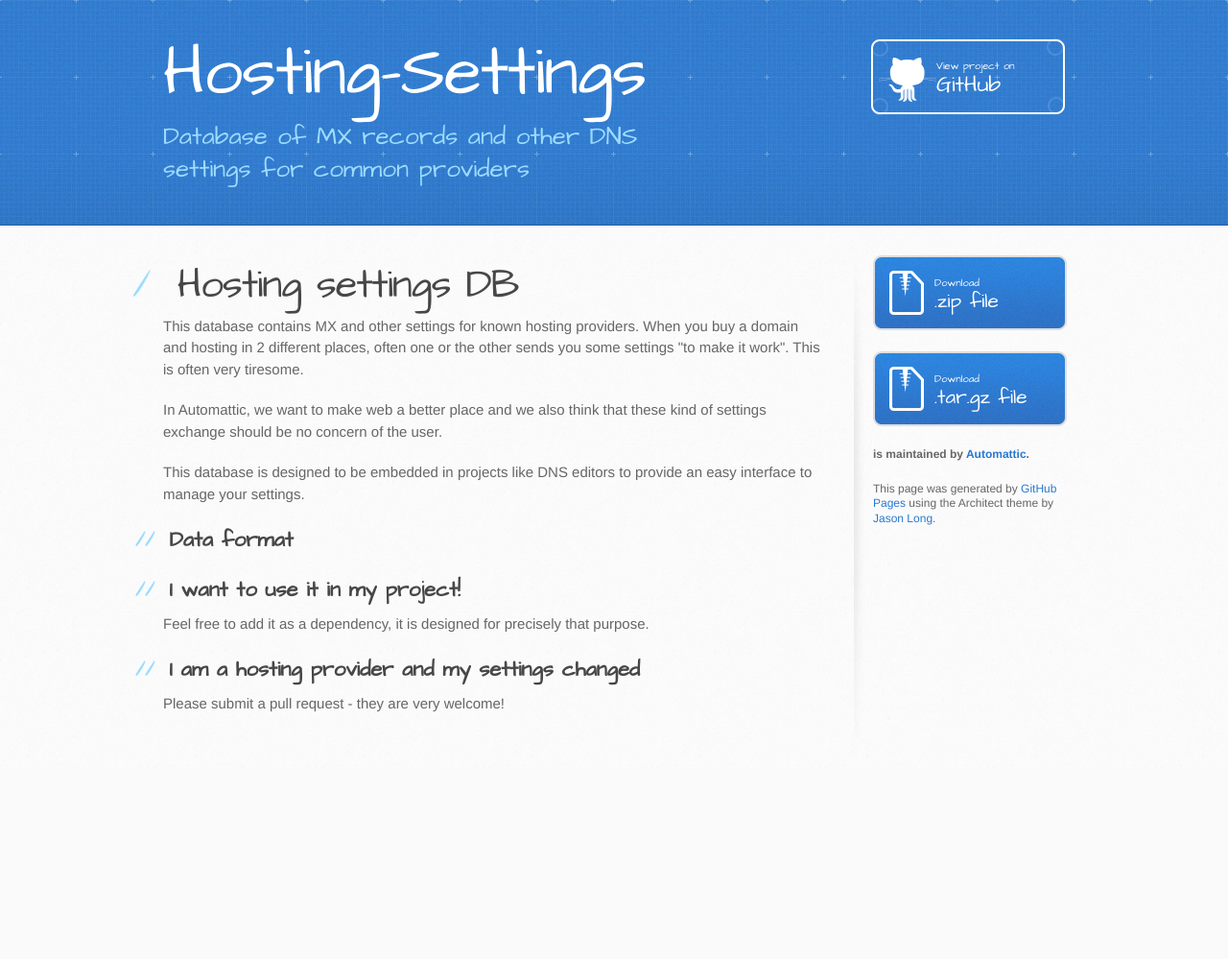
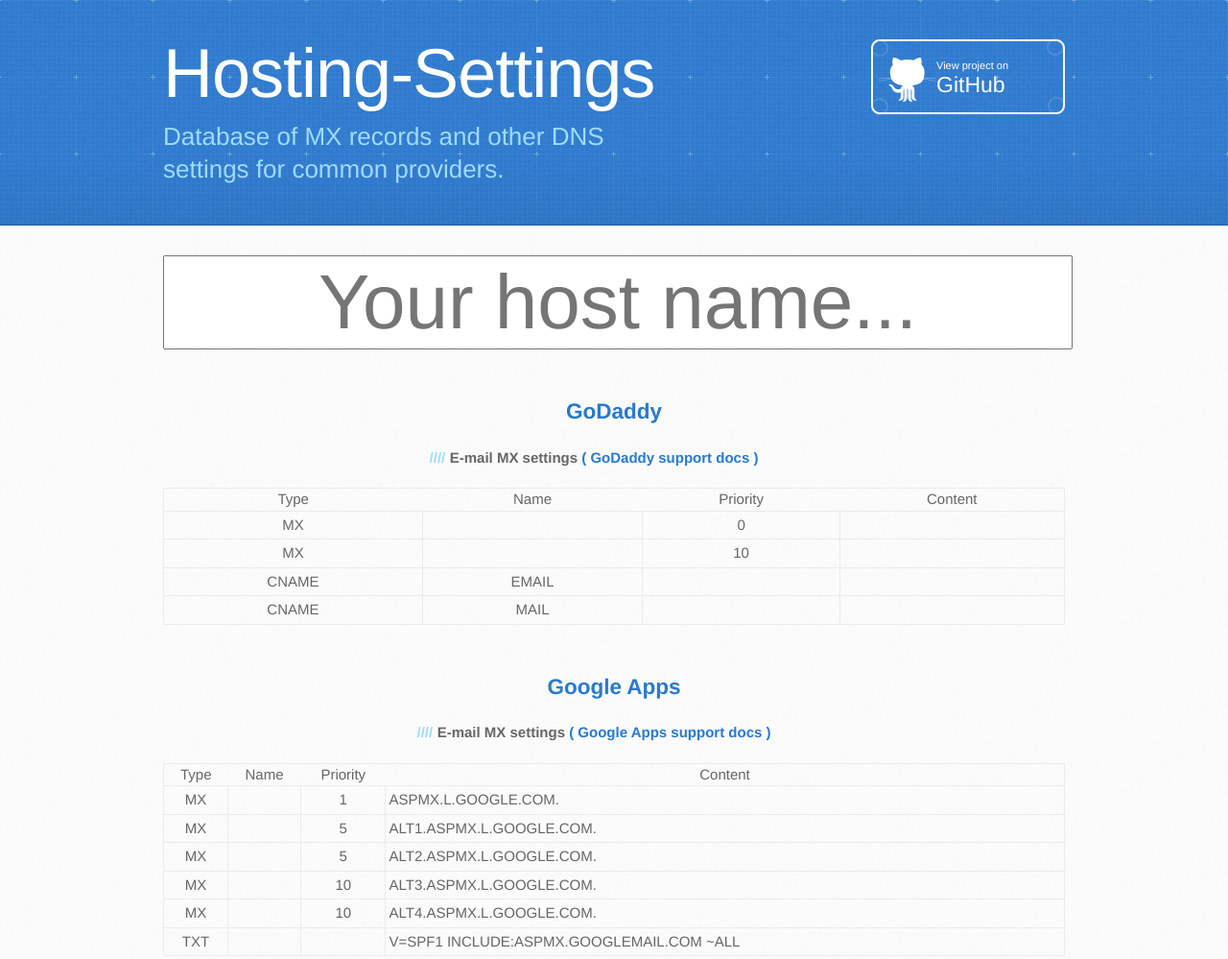
Before and after one commit to Automattic/hosting-settings, a plain HTML site: page index.html in a window 1280 px wide. Shown: the whole page at 96% size. Before the commit the page ends 800 px from the top, so only its background shows below. Drawn offline with nearby package versions, Linux system fonts and the light colour scheme.

Commit message:
Make the whole gh page work

```diff
--- a/index.html
+++ b/index.html
@@ -4,10 +4,11 @@
     <meta charset='utf-8'>
     <meta http-equiv="X-UA-Compatible" content="chrome=1">
     <meta name="viewport" content="width=device-width, initial-scale=1, maximum-scale=1">
-    <link href='https://fonts.googleapis.com/css?family=Architects+Daughter' rel='stylesheet' type='text/css'>
     <link rel="stylesheet" type="text/css" href="stylesheets/stylesheet.css" media="screen">
     <link rel="stylesheet" type="text/css" href="stylesheets/github-light.css" media="screen">
     <link rel="stylesheet" type="text/css" href="stylesheets/print.css" media="print">
+    <script src="https://code.jquery.com/jquery-2.2.2.min.js"></script>
+    <script src="javascripts/main.js"></script>
 
     <!--[if lt IE 9]>
     <script src="//html5shiv.googlecode.com/svn/trunk/html5.js"></script>
@@ -20,56 +21,16 @@
     <header>
       <div class="inner">
         <h1>Hosting-Settings</h1>
-        <h2>Database of MX records and other DNS settings for common providers</h2>
+        <h2>Database of MX records and other DNS settings for common providers.</h2>
         <a href="https://github.com/Automattic/hosting-settings" class="button"><small>View project on</small> GitHub</a>
       </div>
     </header>
 
     <div id="content-wrapper">
-      <div class="inner clearfix">
-        <section id="main-content">
-          <h1>
-<a id="hosting-settings-db" class="anchor" href="#hosting-settings-db" aria-hidden="true"><span aria-hidden="true" class="octicon octicon-link"></span></a>Hosting settings DB</h1>
-
-<p>This database contains MX and other settings for known hosting providers.
-When you buy a domain and hosting in 2 different places, often one or the other sends you some settings "to make it work".
-This is often very tiresome.</p>
-
-<p>In Automattic, we want to make web a better place and we also think that these kind of settings exchange should be no concern of the user.</p>
-
-<p>This database is designed to be embedded in projects like DNS editors to provide an easy interface to manage your settings.</p>
-
-<h2>
-<a id="data-format" class="anchor" href="#data-format" aria-hidden="true"><span aria-hidden="true" class="octicon octicon-link"></span></a>Data format</h2>
-
-<h2>
-<a id="i-want-to-use-it-in-my-project" class="anchor" href="#i-want-to-use-it-in-my-project" aria-hidden="true"><span aria-hidden="true" class="octicon octicon-link"></span></a>I want to use it in my project!</h2>
-
-<p>Feel free to add it as a dependency, it is designed for precisely that purpose.</p>
-
-<h2>
-<a id="i-am-a-hosting-provider-and-my-settings-changed" class="anchor" href="#i-am-a-hosting-provider-and-my-settings-changed" aria-hidden="true"><span aria-hidden="true" class="octicon octicon-link"></span></a>I am a hosting provider and my settings changed</h2>
-
-<p>Please submit a pull request - they are very welcome!</p>
-        </section>
-
-        <aside id="sidebar">
-          <a href="https://github.com/Automattic/hosting-settings/zipball/master" class="button">
-            <small>Download</small>
-            .zip file
-          </a>
-          <a href="https://github.com/Automattic/hosting-settings/tarball/master" class="button">
-            <small>Download</small>
-            .tar.gz file
-          </a>
-
-          <p class="repo-owner"><a href="https://github.com/Automattic/hosting-settings"></a> is maintained by <a href="https://github.com/Automattic">Automattic</a>.</p>
-
-          <p>This page was generated by <a href="https://pages.github.com">GitHub Pages</a> using the Architect theme by <a href="https://twitter.com/jasonlong">Jason Long</a>.</p>
-        </aside>
+      <div class="inner clearfix center">
+        <input id='host-search' type='text' placeholder='Your host name...'>
+        <div id='hosts'></div>
       </div>
     </div>
-
-
   </body>
 </html>
--- a/javascripts/main.js
+++ b/javascripts/main.js
@@ -1 +1,72 @@
-console.log('This would be the main JS file.');
+var serviceNames = {
+	email: "E-mail MX settings"
+};
+
+function getServiceName( name ) {
+	return serviceNames[ name ];
+}
+
+
+function hostTemplate( host ) {
+	var t = "<div class='host'>";
+	t += "<h2><a href='" + host.url + "' target='_blank'>" + host.host + "</a></h2>";
+	for ( var serviceID in host.services ) {
+		var service = host.services[ serviceID ];
+		var doc = service.doc ? " <a href='" + service.doc + "'' target='_blank'>( " + host.host + " support docs )</a>" : "";
+		t += "<div class='service'>";
+		t += "<h4>" + getServiceName( serviceID ) + doc + "</h4>";
+		t += "<table>";
+		t += "<tr><th>Type</th><th>Name</th><th>Priority</th><th>Content</th></tr>";
+
+		service.dns.forEach( function( record ) {
+			t += "<tr class='record'>";
+			t += "<td class='type'>" + record.type + "</td>";
+			t += "<td class='name'>" + ( record.name || "" ) + "</td>";
+			t += "<td class='priority'>" + ( record.priority || "" ) + "</td>";
+			t += "<td class='content'>" + ( record.content || "" ) + "</td>";
+			t += "</tr>";
+		} );
+		t += "</table>";
+		t += "</div>";
+	}
+
+	t += "</div>";
+	return t;
+}
+
+function getHosts( hosts ) {
+	var searchField = document.querySelector( "#host-search" );
+	var hostList = document.querySelector( "#hosts" );
+	var searchDebounce = null;
+
+	hosts.forEach( function( host ) {
+		host.element = jQuery( hostTemplate( host ) ).appendTo( hostList );
+	} );
+
+	function findHost( q ) {
+		hosts.forEach( function( host ) {
+			if ( q === "" || host.host.toLowerCase().indexOf( q.toLowerCase() ) !== -1 ) {
+				host.element.show();
+			} else {
+				host.element.hide();
+			}
+		} );
+	}
+
+	function parseHash() {
+			var key = window.location.hash.replace( "#", "" );
+			searchField.value = key;
+			findHost( key );
+	}
+
+	searchField.addEventListener( "keydown", function( event ) {
+		window.clearTimeout( searchDebounce );
+		searchDebounce = window.setTimeout( function() {
+			window.location.hash = "#" + searchField.value;
+		}, 800 );
+	} );
+
+	window.addEventListener( "hashchange", parseHash );
+	parseHash();
+};
+jQuery.getJSON( "./data.json", getHosts );
--- a/stylesheets/stylesheet.css
+++ b/stylesheets/stylesheet.css
@@ -450,7 +450,7 @@ a:hover {
 header {
   padding-top: 40px;
   padding-bottom: 40px;
-  font-family: 'Architects Daughter', 'Helvetica Neue', Helvetica, Arial, serif;
+  font-family: 'Helvetica Neue', Helvetica, Arial, serif;
   background: #2e7bcf url(../images/header-bg.jpg) 0 0 repeat-x;
   border-bottom: solid 1px #275da1;
 }
@@ -521,7 +521,7 @@ a.button {
   height: 58px;
   padding-top: 22px;
   padding-left: 68px;
-  font-family: 'Architects Daughter', 'Helvetica Neue', Helvetica, Arial, serif;
+  font-family: 'Helvetica Neue', Helvetica, Arial, serif;
   font-size: 23px;
   line-height: 1.2;
   color: #fff;
@@ -614,7 +614,7 @@ form {
 #main-content h1 {
   margin-top: 0;
   margin-bottom: 0;
-  font-family: 'Architects Daughter', 'Helvetica Neue', Helvetica, Arial, serif;
+  font-family: 'Helvetica Neue', Helvetica, Arial, serif;
   font-size: 2.8em;
   font-weight: normal;
   color: #474747;
@@ -631,7 +631,7 @@ form {
 
 #main-content h2 {
   margin-bottom: 8px;
-  font-family: 'Architects Daughter', 'Helvetica Neue', Helvetica, Arial, serif;
+  font-family: 'Helvetica Neue', Helvetica, Arial, serif;
   font-size: 22px;
   font-weight: bold;
   color: #474747;
@@ -647,7 +647,7 @@ form {
 #main-content h3 {
   margin-top: 24px;
   margin-bottom: 8px;
-  font-family: 'Architects Daughter', 'Helvetica Neue', Helvetica, Arial, serif;
+  font-family: 'Helvetica Neue', Helvetica, Arial, serif;
   font-size: 18px;
   font-weight: bold;
   color: #474747;
@@ -663,7 +663,7 @@ form {
 
 #main-content h4 {
   margin-bottom: 8px;
-  font-family: 'Architects Daughter', 'Helvetica Neue', Helvetica, Arial, serif;
+  font-family: 'Helvetica Neue', Helvetica, Arial, serif;
   font-size: 15px;
   font-weight: bold;
   color: #474747;
@@ -679,7 +679,7 @@ h4:before {
 
 #main-content h5 {
   margin-bottom: 8px;
-  font-family: 'Architects Daughter', 'Helvetica Neue', Helvetica, Arial, serif;
+  font-family: 'Helvetica Neue', Helvetica, Arial, serif;
   font-size: 14px;
   color: #474747;
   text-indent: 3px;
@@ -693,7 +693,7 @@ h5:before {
 
 #main-content h6 {
   margin-bottom: 8px;
-  font-family: 'Architects Daughter', 'Helvetica Neue', Helvetica, Arial, serif;
+  font-family: 'Helvetica Neue', Helvetica, Arial, serif;
   font-size: .8em;
   color: #474747;
   text-indent: 3px;
@@ -878,3 +878,26 @@ footer a:hover {
 
 /* Mobile Portrait Size to Mobile Landscape Size (devices and browsers) */
 @media only screen and (max-width: 479px) { }
+
+#host-search {
+  width:100%;
+  font-size: 80px;
+  text-align:center;
+  margin-left:auto;
+  margin-right:auto;
+}
+#content-wrapper .center {
+  text-align:center;
+}
+
+.host {
+  margin-top: 48px;
+}
+
+.host .service .record td {
+  padding: 3px;
+  text-transform: uppercase;
+}
+.host .service .record .content {
+  text-align: left;
+}
```
Also changed, not shown: .eslintrc.js (added).
